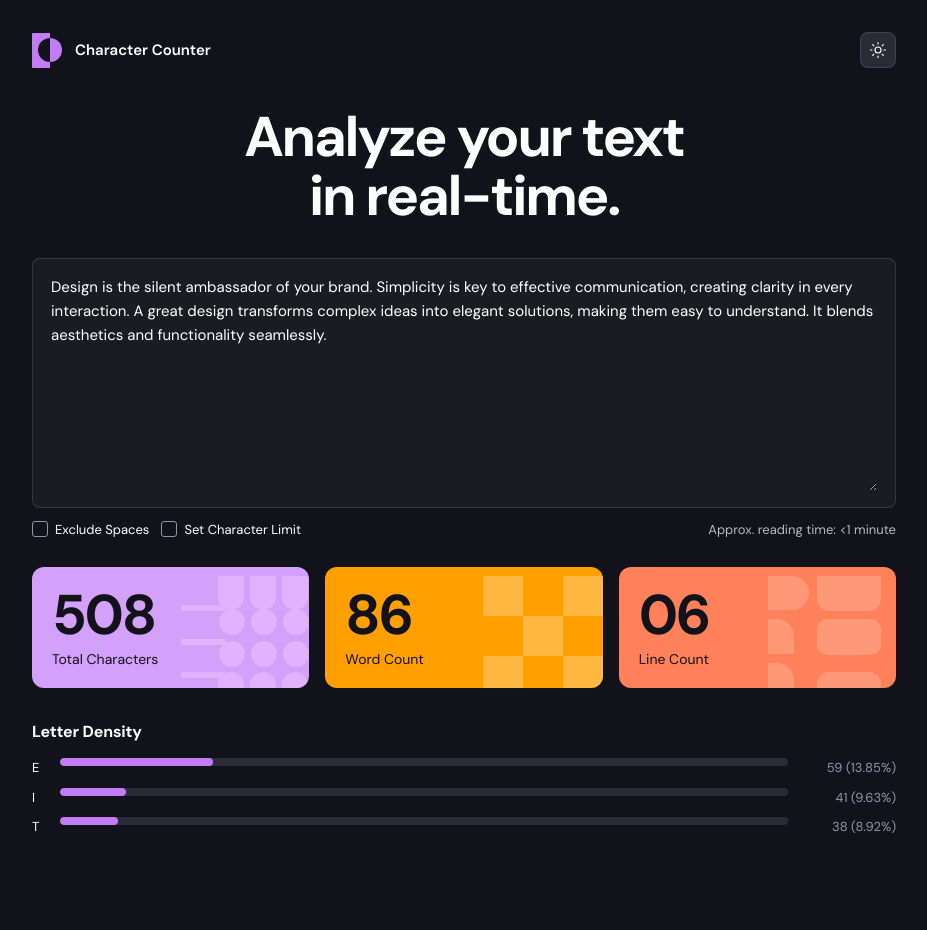
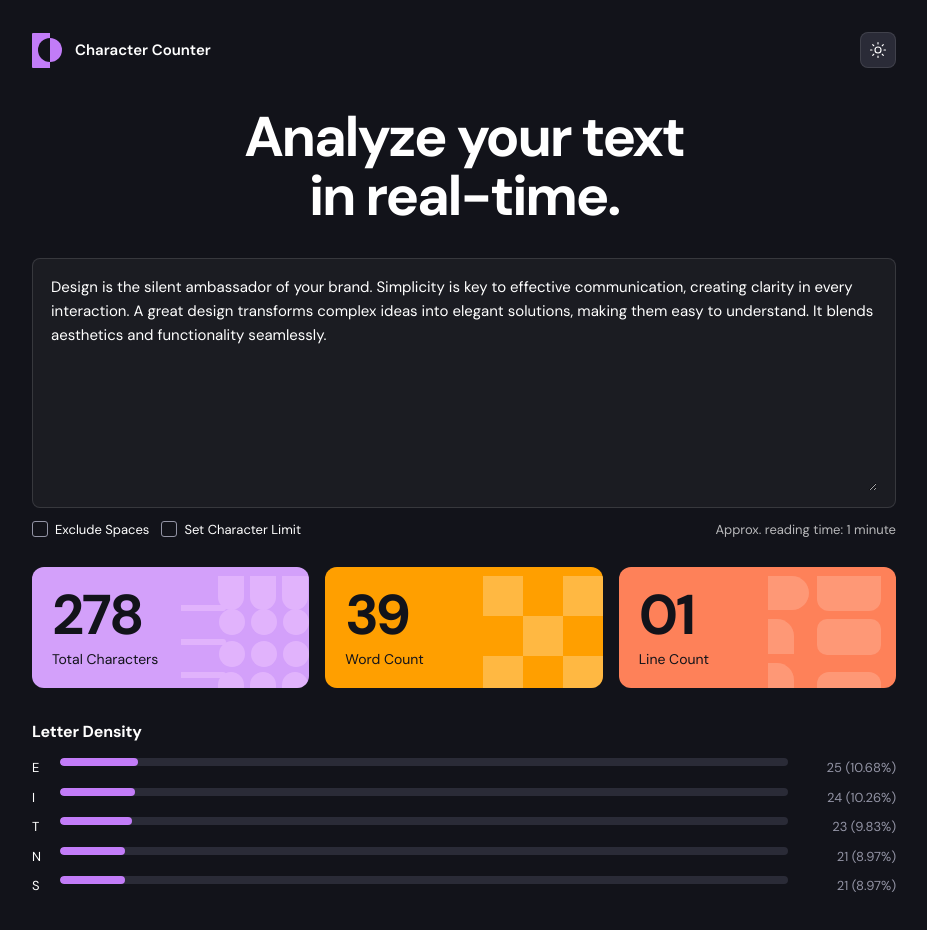
Before and after one commit to ibenitha/Character-Counter-UI, a website: page index.html in a window 1280 px wide. Shown: the whole page, without its empty margins (176-1103 px from the left). Before the commit the page ends 885 px from the top, so only its background shows below. Drawn offline with Linux system fonts and the light colour scheme.

Commit message:
Wire live counter UI to analysis logic

```diff
--- a/index.html
+++ b/index.html
@@ -160,9 +160,19 @@
         </section>
       </main>
     </div>
+    <script src="assets/js/character-counter.js"></script>
     <script>
       const themeSwitch = document.getElementById('theme-switch');
       const root = document.documentElement;
+      const textarea = document.querySelector('.textarea');
+      const excludeSpaces = document.getElementById('exclude-spaces');
+      const setLimit = document.getElementById('set-limit');
+      const characterLimitInput = document.getElementById('character-limit');
+      const totalCharactersValue = document.querySelector('.stat-card--characters .stat-card__value');
+      const wordCountValue = document.querySelector('.stat-card--words .stat-card__value');
+      const lineCountValue = document.querySelector('.stat-card--lines .stat-card__value');
+      const readingTimeValue = document.querySelector('.reading-time span');
+      const densityList = document.querySelector('.letter-density__list');
 
       function updateTheme() {
         if (themeSwitch.checked) {
@@ -172,8 +182,46 @@
         }
       }
 
+      function renderAnalysis() {
+        const result = analyzeText(textarea.value, {
+          excludeSpaces: excludeSpaces.checked,
+        });
+
+        totalCharactersValue.textContent = String(result.totalCharacters).padStart(3, '0');
+        wordCountValue.textContent = String(result.wordCount).padStart(2, '0');
+        lineCountValue.textContent = String(result.lineCount).padStart(2, '0');
+        readingTimeValue.textContent = result.readingTime;
+
+        const limitEnabled = setLimit.checked;
+        const characterLimit = Number(characterLimitInput.value);
+        if (limitEnabled && Number.isFinite(characterLimit) && characterLimit > 0) {
+          const overLimit = result.totalCharacters > characterLimit;
+          readingTimeValue.textContent = overLimit
+            ? `${result.readingTime} • over limit`
+            : `${result.readingTime} • within limit`;
+        }
+
+        densityList.innerHTML = result.density
+          .map((item) => `
+            <li class="density-item">
+              <span class="density-item__letter">${item.letter}</span>
+              <div class="density-item__bar" role="presentation">
+                <div class="density-item__fill" style="width: ${Math.min(item.percentage, 100)}%"></div>
+              </div>
+              <span class="density-item__stats">${item.count} (${item.percentage}%)</span>
+            </li>
+          `)
+          .join('');
+      }
+
+      [themeSwitch, textarea, excludeSpaces, setLimit, characterLimitInput].forEach((element) => {
+        element.addEventListener('input', renderAnalysis);
+        element.addEventListener('change', renderAnalysis);
+      });
+
       themeSwitch.addEventListener('change', updateTheme);
       updateTheme();
+      renderAnalysis();
     </script>
   </body>
 </html>
```
